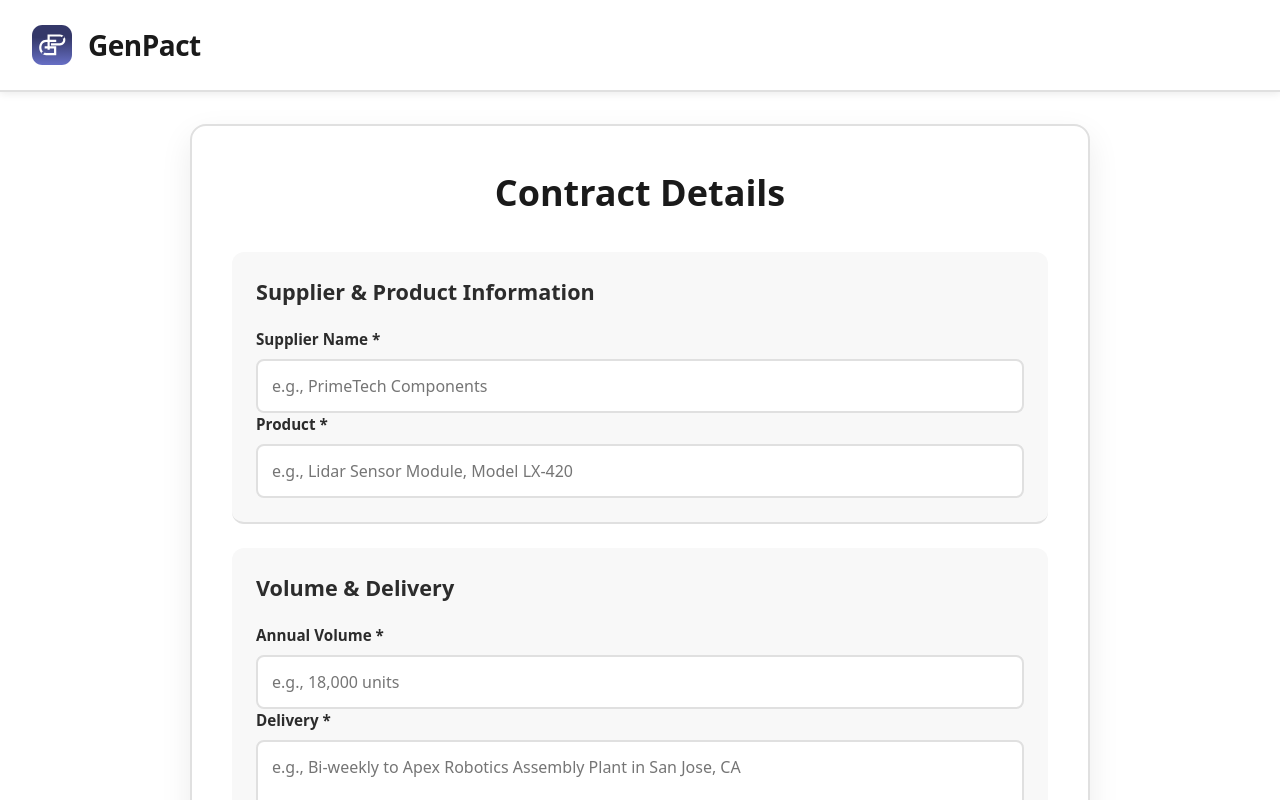
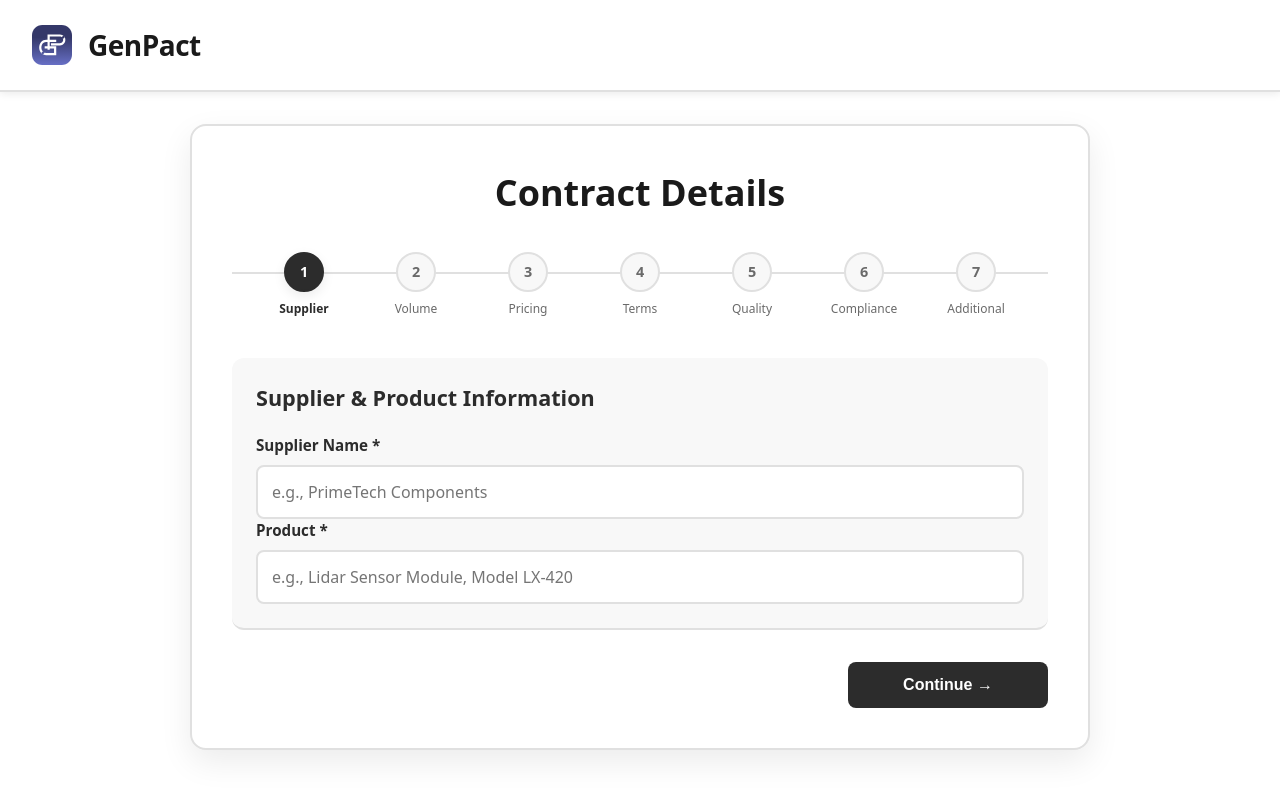
Before and after one commit to Nawafds/GenPact, a React (Vite) app in the folder frontend/: page / in a window 1280 px wide. Shown: the top 800 px of the page. Built offline with nearby package versions, Linux system fonts and the light colour scheme; no server answers.

Commit message:
updated steps

```diff
--- a/frontend/src/App.css
+++ b/frontend/src/App.css
@@ -93,6 +93,53 @@
   color: #991b1b;
 }
 
+.form-container {
+  position: relative;
+  max-width: 900px;
+  margin: 0 auto;
+}
+
+.loading-overlay {
+  position: absolute;
+  top: 0;
+  left: 0;
+  right: 0;
+  bottom: 0;
+  background: rgba(255, 255, 255, 0.95);
+  display: flex;
+  flex-direction: column;
+  align-items: center;
+  justify-content: center;
+  z-index: 1000;
+  border-radius: 16px;
+  backdrop-filter: blur(4px);
+}
+
+.spinner {
+  width: 50px;
+  height: 50px;
+  border: 4px solid var(--border-color);
+  border-top-color: var(--primary-color);
+  border-radius: 50%;
+  animation: spin 1s linear infinite;
+}
+
+.loading-text {
+  margin-top: 1.5rem;
+  color: var(--text-primary);
+  font-size: 1.1rem;
+  font-weight: 600;
+}
+
+@keyframes spin {
+  0% {
+    transform: rotate(0deg);
+  }
+  100% {
+    transform: rotate(360deg);
+  }
+}
+
 .editor-container {
   display: grid;
   gap: 1.5rem;
--- a/frontend/src/App.tsx
+++ b/frontend/src/App.tsx
@@ -1,7 +1,6 @@
 import { useState } from 'react';
 import ContractInputForm from './components/ContractInputForm';
 import ContractEditor from './components/ContractEditor';
-import LLMHelper from './components/LLMHelper';
 import { generateContractAPI } from './utils/api';
 import type { ContractInputs } from './types/contract';
 import GenPactLogo from './assets/GenPact.svg';
@@ -59,7 +58,15 @@ function App() {
                 <strong>Error:</strong> {error}
               </div>
             )}
-            <ContractInputForm onSubmit={handleFormSubmit} isLoading={isLoading} />
+            <div className="form-container">
+              {isLoading && (
+                <div className="loading-overlay">
+                  <div className="spinner"></div>
+                  <p className="loading-text">Generating Contract...</p>
+                </div>
+              )}
+              <ContractInputForm onSubmit={handleFormSubmit} isLoading={isLoading} />
+            </div>
           </>
         ) : (
           <div className="editor-container">
--- a/frontend/src/components/ContractInputForm.css
+++ b/frontend/src/components/ContractInputForm.css
@@ -15,6 +15,82 @@
   font-size: 2.25rem;
   font-weight: 700;
   text-align: center;
+}
+
+/* Step Indicator */
+.step-indicator {
+  display: flex;
+  justify-content: space-between;
+  align-items: center;
+  margin-bottom: 2.5rem;
+  padding: 0 1rem;
+  position: relative;
+}
+
+.step-indicator::before {
+  content: '';
+  position: absolute;
+  top: 20px;
+  left: 0;
+  right: 0;
+  height: 2px;
+  background: var(--border-color);
+  z-index: 0;
+}
+
+.step-item {
+  display: flex;
+  flex-direction: column;
+  align-items: center;
+  position: relative;
+  z-index: 1;
+  flex: 1;
+}
+
+.step-number {
+  width: 40px;
+  height: 40px;
+  border-radius: 50%;
+  background: var(--bg-secondary);
+  border: 2px solid var(--border-color);
+  display: flex;
+  align-items: center;
+  justify-content: center;
+  font-weight: 600;
+  color: var(--text-tertiary);
+  font-size: 0.9rem;
+  transition: all 0.3s ease;
+  margin-bottom: 0.5rem;
+}
+
+.step-item.active .step-number {
+  background: var(--primary-color);
+  border-color: var(--primary-color);
+  color: white;
+  box-shadow: 0 4px 12px var(--shadow);
+}
+
+.step-item.completed .step-number {
+  background: var(--primary-color);
+  border-color: var(--primary-color);
+  color: white;
+}
+
+.step-label {
+  font-size: 0.75rem;
+  color: var(--text-tertiary);
+  font-weight: 500;
+  text-align: center;
+  transition: color 0.3s ease;
+}
+
+.step-item.active .step-label {
+  color: var(--primary-color);
+  font-weight: 600;
+}
+
+.step-item.completed .step-label {
+  color: var(--text-secondary);
 }
 
 .form-section {
@@ -125,6 +201,68 @@
   box-shadow: 0 4px 16px var(--shadow);
 }
 
+/* Form Navigation */
+.form-navigation {
+  display: flex;
+  justify-content: space-between;
+  align-items: center;
+  margin-top: 2rem;
+  gap: 1rem;
+}
+
+.back-button-form {
+  padding: 0.875rem 1.5rem;
+  font-size: 1rem;
+  font-weight: 600;
+  background: var(--bg-primary);
+  color: var(--text-primary);
+  border: 2px solid var(--border-color);
+  border-radius: 8px;
+  cursor: pointer;
+  transition: all 0.3s ease;
+  flex: 0 0 auto;
+}
+
+.back-button-form:hover {
+  background: var(--bg-secondary);
+  border-color: var(--primary-color);
+  transform: translateY(-2px);
+  box-shadow: 0 4px 12px var(--shadow);
+}
+
+.continue-button {
+  padding: 0.875rem 2rem;
+  font-size: 1rem;
+  font-weight: 600;
+  background: var(--primary-color);
+  color: white;
+  border: none;
+  border-radius: 8px;
+  cursor: pointer;
+  transition: all 0.3s ease;
+  flex: 1;
+  max-width: 200px;
+  margin-left: auto;
+}
+
+.continue-button:hover {
+  background: var(--primary-hover);
+  transform: translateY(-2px);
+  box-shadow: 0 4px 12px var(--shadow);
+}
+
+.continue-button:active {
+  transform: translateY(0);
+  box-shadow: 0 2px 8px var(--shadow);
+}
+
+.form-navigation .submit-button {
+  flex: 1;
+  max-width: 200px;
+  margin-left: auto;
+  margin-top: 0;
+}
+
 @media (max-width: 768px) {
   .form-row {
     grid-template-columns: 1fr;
@@ -133,4 +271,34 @@
   .contract-input-form {
     padding: 1rem;
   }
+
+  .step-indicator {
+    padding: 0 0.5rem;
+    margin-bottom: 2rem;
+  }
+
+  .step-number {
+    width: 32px;
+    height: 32px;
+    font-size: 0.8rem;
+  }
+
+  .step-label {
+    font-size: 0.65rem;
+  }
+
+  .form-navigation {
+    flex-direction: column;
+  }
+
+  .continue-button,
+  .form-navigation .submit-button {
+    width: 100%;
+    max-width: 100%;
+    margin-left: 0;
+  }
+
+  .back-button-form {
+    width: 100%;
+  }
 }
--- a/frontend/src/components/ContractInputForm.tsx
+++ b/frontend/src/components/ContractInputForm.tsx
@@ -7,7 +7,10 @@ interface ContractInputFormProps {
   isLoading?: boolean;
 }
 
+const TOTAL_STEPS = 7;
+
 export default function ContractInputForm({ onSubmit, isLoading = false }: ContractInputFormProps) {
+  const [currentStep, setCurrentStep] = useState(1);
   const [inputs, setInputs] = useState<ContractInputs>({
     supplier_name: '',
     product: '',
@@ -33,10 +36,24 @@ export default function ContractInputForm({ onSubmit, isLoading = false }: Contr
     onSubmit(inputs);
   };
 
+  const handleNext = (e: React.FormEvent) => {
+    e.preventDefault();
+    const form = e.currentTarget.closest('form');
+    if (form && form.checkValidity()) {
+      setCurrentStep(prev => Math.min(prev + 1, TOTAL_STEPS));
+    } else {
+      form?.reportValidity();
+    }
+  };
+
+  const handleBack = () => {
+    setCurrentStep(prev => Math.max(prev - 1, 1));
+  };
+
+  const renderStep = () => {
+    switch (currentStep) {
+      case 1:
         return (
-    <div className="contract-input-form">
-      <h2>Contract Details</h2>
-      <form onSubmit={handleSubmit}>
           <div className="form-section">
             <h3>Supplier & Product Information</h3>
             <div className="form-group">
@@ -64,7 +81,9 @@ export default function ContractInputForm({ onSubmit, isLoading = false }: Contr
               />
             </div>
           </div>
-
+        );
+      case 2:
+        return (
           <div className="form-section">
             <h3>Volume & Delivery</h3>
             <div className="form-group">
@@ -92,7 +111,9 @@ export default function ContractInputForm({ onSubmit, isLoading = false }: Contr
               />
             </div>
           </div>
-
+        );
+      case 3:
+        return (
           <div className="form-section">
             <h3>Pricing & Payment</h3>
             <div className="form-group">
@@ -120,7 +141,9 @@ export default function ContractInputForm({ onSubmit, isLoading = false }: Contr
               />
             </div>
           </div>
-
+        );
+      case 4:
+        return (
           <div className="form-section">
             <h3>Contract Terms</h3>
             <div className="form-group">
@@ -136,7 +159,9 @@ export default function ContractInputForm({ onSubmit, isLoading = false }: Contr
               />
             </div>
           </div>
-
+        );
+      case 5:
+        return (
           <div className="form-section">
             <h3>Quality & Standards</h3>
             <div className="form-group">
@@ -164,7 +189,9 @@ export default function ContractInputForm({ onSubmit, isLoading = false }: Contr
               />
             </div>
           </div>
-
+        );
+      case 6:
+        return (
           <div className="form-section">
             <h3>Compliance & Risk</h3>
             <div className="form-group">
@@ -192,7 +219,9 @@ export default function ContractInputForm({ onSubmit, isLoading = false }: Contr
               />
             </div>
           </div>
-
+        );
+      case 7:
+        return (
           <div className="form-section">
             <h3>Additional Clauses</h3>
             <div className="form-group">
@@ -208,10 +237,53 @@ export default function ContractInputForm({ onSubmit, isLoading = false }: Contr
               />
             </div>
           </div>
+        );
+      default:
+        return null;
+    }
+  };
 
+  return (
+    <div className="contract-input-form">
+      <h2>Contract Details</h2>
+
+      {/* Step Indicator */}
+      <div className="step-indicator">
+        {Array.from({ length: TOTAL_STEPS }, (_, i) => i + 1).map((step) => (
+          <div key={step} className={`step-item ${step === currentStep ? 'active' : step < currentStep ? 'completed' : ''}`}>
+            <div className="step-number">{step < currentStep ? '✓' : step}</div>
+            <div className="step-label">
+              {step === 1 && 'Supplier'}
+              {step === 2 && 'Volume'}
+              {step === 3 && 'Pricing'}
+              {step === 4 && 'Terms'}
+              {step === 5 && 'Quality'}
+              {step === 6 && 'Compliance'}
+              {step === 7 && 'Additional'}
+            </div>
+          </div>
+        ))}
+      </div>
+
+      <form onSubmit={currentStep === TOTAL_STEPS ? handleSubmit : handleNext}>
+        {renderStep()}
+
+        <div className="form-navigation">
+          {currentStep > 1 && (
+            <button type="button" onClick={handleBack} className="back-button-form">
+              ← Back
+            </button>
+          )}
+          {currentStep < TOTAL_STEPS ? (
+            <button type="submit" className="continue-button">
+              Continue →
+            </button>
+          ) : (
             <button type="submit" className="submit-button" disabled={isLoading}>
               {isLoading ? 'Generating Contract...' : 'Generate Contract'}
             </button>
+          )}
+        </div>
       </form>
     </div>
   );
```
Lines whose indentation alone changed are shown as unchanged.
